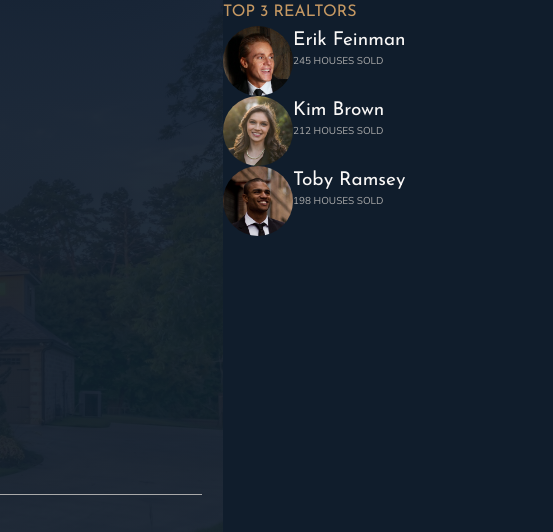
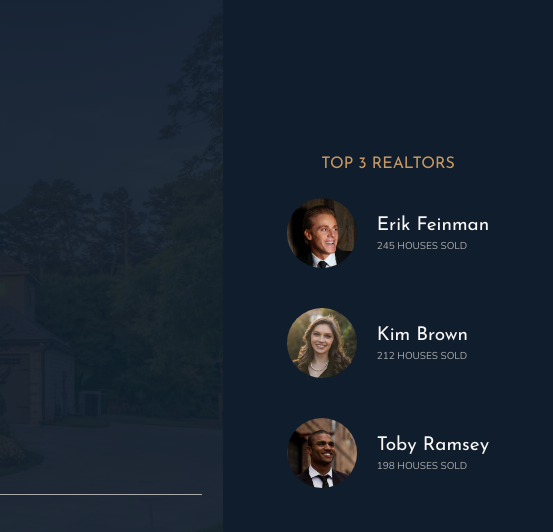
Before and after one commit to JosephiusX/Jonas-Sass, a website: page Nexter/starter/index.html in a window 1280 px wide. Shown: the top 532 px of the page, 727-1280 px from the left. Drawn offline with nearby package versions, Linux system fonts and the light colour scheme; files that its build step writes are made by us from their sources.

Commit message:
.120 building the realtors section

```diff
--- /dev/null
+++ b/Nexter/starter/notes.txt
@@ -0,0 +1,2 @@
+I can set the live server to open in firefox in package.json scripts like so:
+"devserver": "live-server --browser=firefox",
--- a/Nexter/starter/sass/_realtors.scss
+++ b/Nexter/starter/sass/_realtors.scss
@@ -1,10 +1,20 @@
 .realtors {
     background-color: $color-secondary;
     grid-column: col-start 7 / full-end;
+    padding: 3rem;
+
+    display: grid;
+    align-content: center;
+    justify-content: center;
+    justify-items: center;
+    grid-row-gap:2rem;
 
     &__list {
         display: grid;
         grid-template-columns: min-content max-content;
+        grid-column-gap: 2rem;
+        grid-row-gap: 5vh;
+        align-items: center;
     }
 
     &__img {
```
